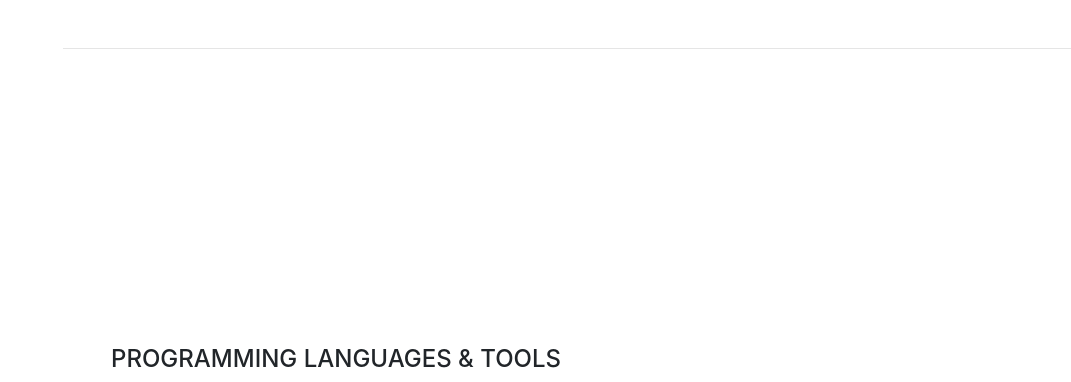
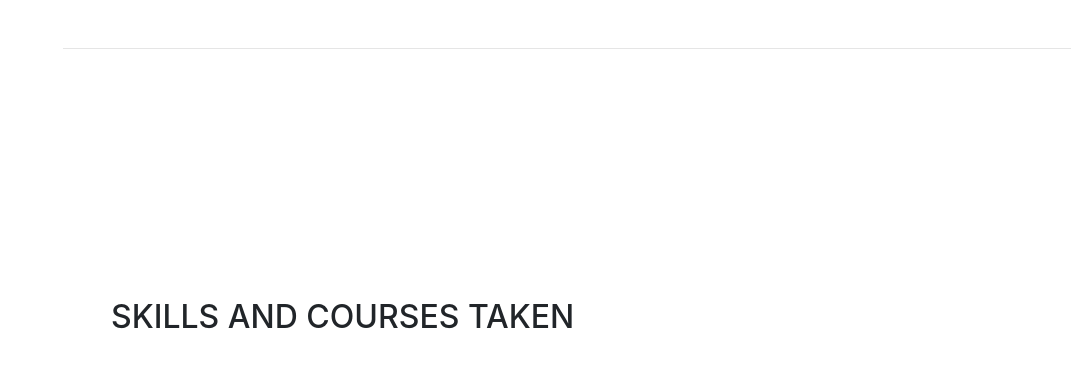
Before and after one commit to abasiamaakpan/ab.github.io, a website with bundled scripts: page index.html in a window 1280 px wide. Shown: the part 3677-4059 px from the top of the page, without its empty margins (209-1280 px from the left). Built offline with nearby package versions, Linux system fonts and the light colour scheme; files whose address does not match are found by name; a web font is replaced by a local one.

Commit message:
Debugging-4

```diff
--- a/index.html
+++ b/index.html
@@ -264,6 +264,7 @@
       <hr class="m-0">
       <section class="resume-section p-3 p-lg-5 d-flex flex-column" id="skills">
         <div class="my-auto">
+          <h2 class="mb-5">Skills and Courses Taken</h2>
           <div class="subheading mb-3">Programming Languages &amp; Tools</div>
             <ul class="list-inline dev-icons">
               <li class="list-inline-item">
@@ -308,6 +309,7 @@
                 <li>
                   <i class="fa-li fa fa-check"></i>
                   Classroom Experience with Agile Software Development and Scrum</li>
+                </li>
             </ul>
           </div>
 
```
